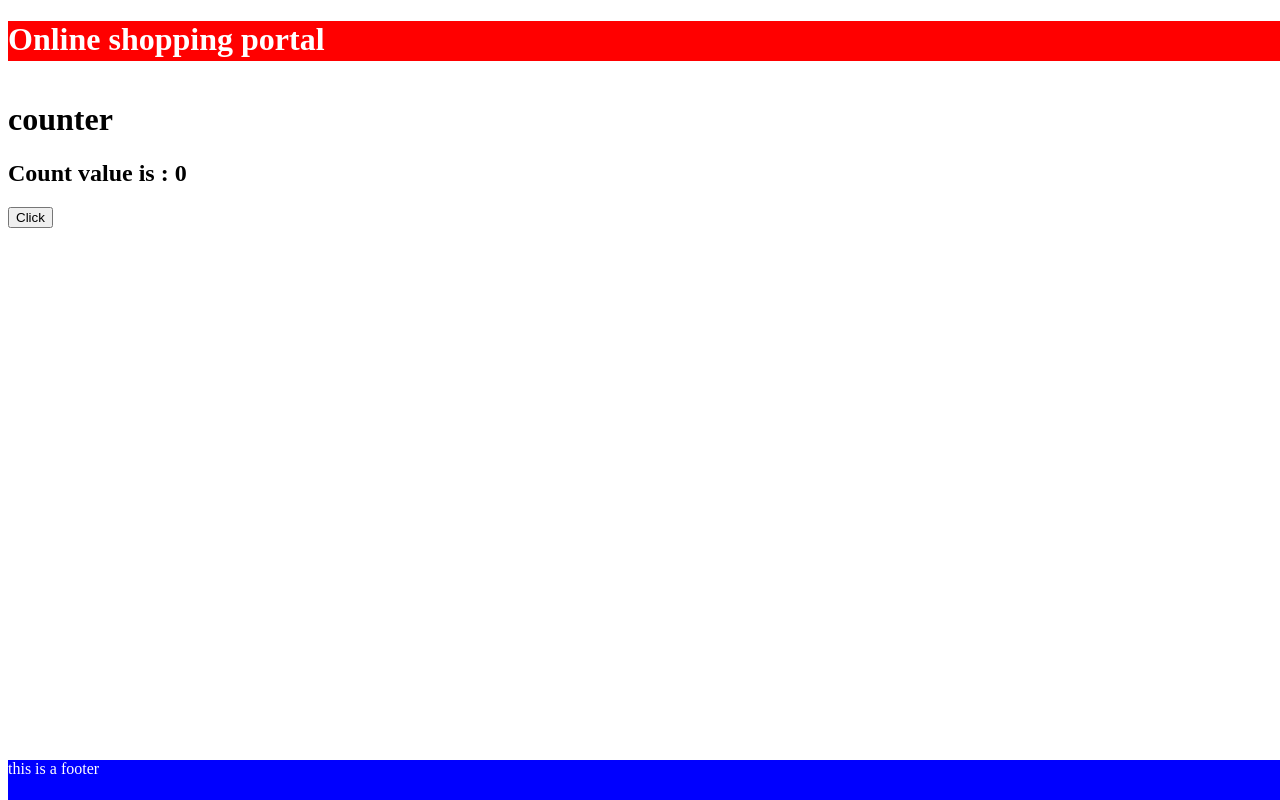
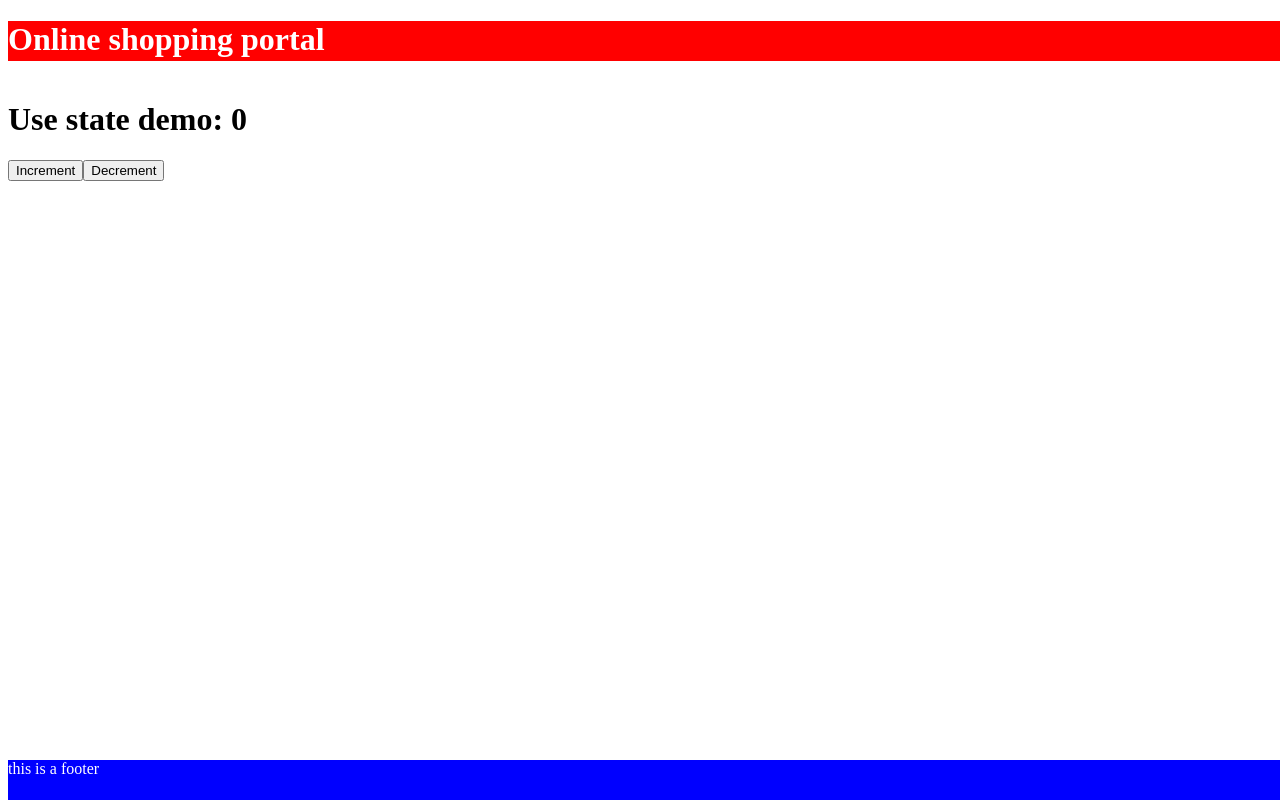
Before and after one commit to Monika-Abhijeet/Axis-react, a React (Create React App) app: page / in a window 1280 px wide. Built offline with nearby package versions, Linux system fonts and the light colour scheme.

Commit message:
usestate hook

```diff
--- a/src/App.js
+++ b/src/App.js
@@ -3,6 +3,7 @@ import Footer from "./components/Footer/Footer";
 import Main from "./components/Main/main";
 import "./App.css";
 import ClassCounter from "./components/ClassCounter/ClassCounter";
+import UseStateDemo from "./components/ClassCounter/functionCounter/FunctionCounter";
 function App() {
   return (
     <div className="App">
@@ -20,7 +21,8 @@ function App() {
           name="strawberry"
           description="It is a very healthy red colour tasty fruit"
         ></Main> */}
-        <ClassCounter></ClassCounter>
+        {/* <ClassCounter></ClassCounter> */}
+        <UseStateDemo></UseStateDemo>
       </div>
       <Footer title="this is a footer"></Footer>
     </div>
--- a/src/components/ClassCounter/ClassCounter.js
+++ b/src/components/ClassCounter/ClassCounter.js
@@ -14,12 +14,26 @@ class ClassCounter extends Component {
     });
   };
 
+  decrementCount = () => {
+    this.setState({
+      count: this.state.count - 1,
+    });
+  };
+
+  increment5 = (num) => {
+    this.setState({
+      count: this.state.count + num,
+    });
+  };
+
   render() {
     return (
       <div>
         <h1>counter</h1>
         <h2>Count value is : {this.state.count}</h2>
-        <button onClick={this.incrementCount}>Click</button>
+        <button onClick={this.incrementCount}>Increment</button>
+        <button onClick={() => this.decrementCount()}>Decrement</button>
+        <button onClick={() => this.increment5(2)}>Increment By 2</button>
       </div>
     );
   }
--- /dev/null
+++ b/src/components/ClassCounter/functionCounter/FunctionCounter.js
@@ -0,0 +1,21 @@
+import { useState } from "react";
+
+function UseStateDemo() {
+  const [count, setCount] = useState(0);
+
+  function incrementCount() {
+    setCount(count + 1);
+  }
+  const decrementCount = () => {
+    setCount(count - 1);
+  };
+  return (
+    <div>
+      <h1>Use state demo: {count}</h1>
+      <button onClick={incrementCount}>Increment</button>
+      <button onClick={() => decrementCount()}>Decrement</button>
+    </div>
+  );
+}
+
+export default UseStateDemo;
```
